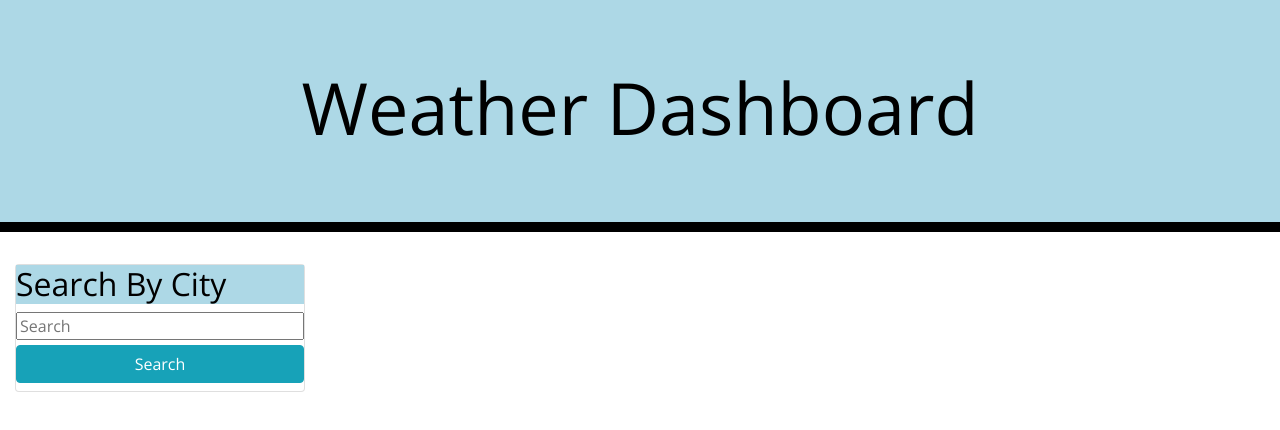
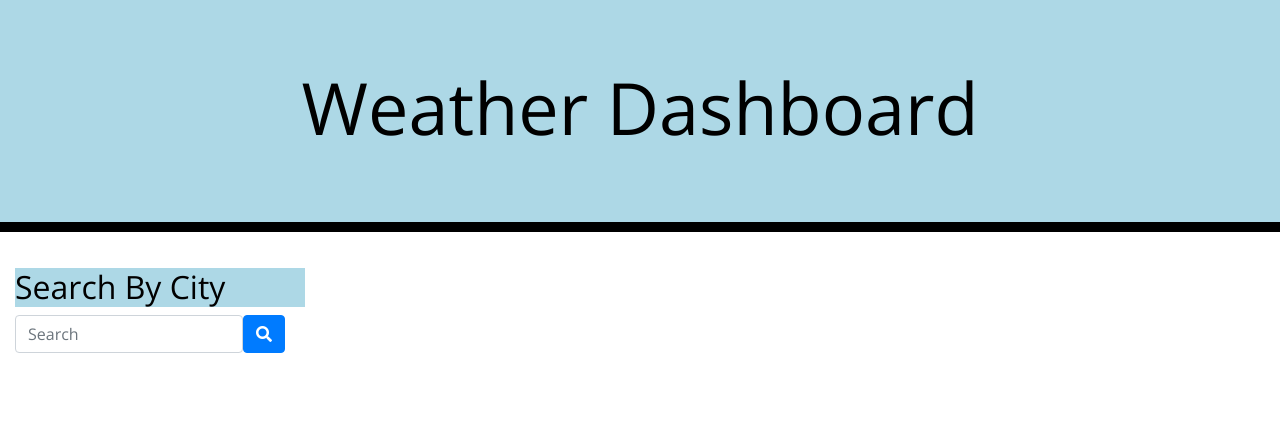
Before and after one commit to RLacer/06-Server-Side-APIs-Weather-Dashboard, a plain HTML site: page index.html in a window 1280 px wide. Drawn offline with nearby package versions, Linux system fonts and the light colour scheme.

Commit message:
updated setup

```diff
--- a/index.html
+++ b/index.html
@@ -16,37 +16,38 @@
 <body>
   <header class="jumbotron">
     <h1 class="display-3">Weather Dashboard</h1>
-
-      <div>
-        <h2><span id="City"></span></h2>
-      </div>
   </header>
 
 
   <div class="container-fluid">
     <!-- Timeblocks go here -->
-        <div class="row user-input" id="user-input">
-          <div class="col-md-3">
-            <div class="card">
-                <h2 class="search-text">Search By City</h2>
-                <form id="search-form" class="mb-2">
-                    <input id="search-input" class="form-input w-100 searchbox" type="text" placeholder="Search">
-                    <button class="btn btn-info btn-block">Search</button>
-                    <!-- <select id="format-input" class="form-input w-100"></select> -->
+    <div class="row">
+      <aside class="col-md-3">
+        <!-- bootstrap spacing reduces margin or padding -->
+        <h2 class="mt-1">Search By City</h2>
+        <div class="form-inline form-group">
+          <input id="form-input" class="form-control" type="text" placeholder="Search">
+          <button class="btn btn-primary" id="search-button"><i class="fa fa-search"></i></button>
 
         </div>
+        <ul class="list-group history" id="history"></ul>
 
-          </div>
+      </aside>
 
 
-          <div class="col-md-9 results-area"></div>
+      <div class="col-md-9 results-area">
+        <div class="mt-3" id="today"></div>
+        <div class="row mt-3" id="forcast"></div>
+      </div>
+    </div>
+  </div>
 
 
 
 
 
 
-
+      <script src="https://cdnjs.cloudflare.com/ajax/libs/jquery/3.2.1/jquery.min.js"></script>
 
       <script src=script.js></script>
 </body>
```
Lines whose indentation alone changed are shown as unchanged.
